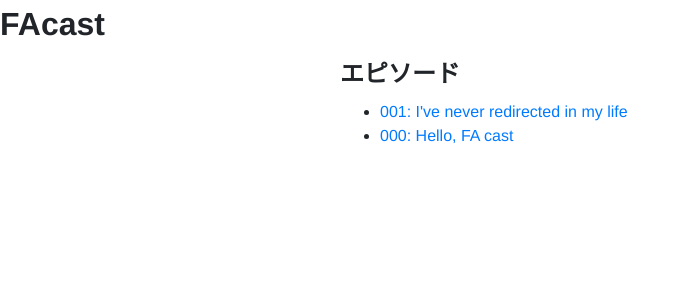
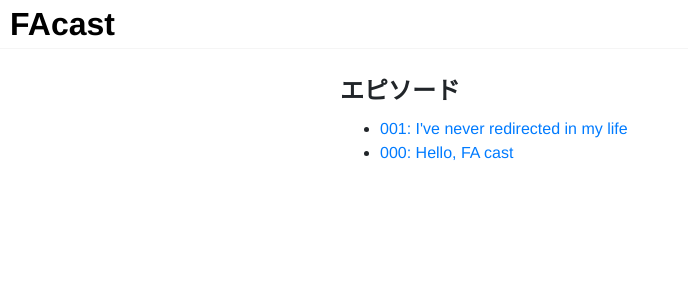
Before and after one commit to wilf312/FAcast, a Vue app: page / in a window 1280 px wide. Shown: the top 300 px of the page, without its empty margins (0-688 px from the left). Built offline with nearby package versions, Linux system fonts and the light colour scheme.

Commit message:
add goto top & add page transition

```diff
--- a/src/App.vue
+++ b/src/App.vue
@@ -2,7 +2,12 @@
   <div id="app">
     <Header />
     <div class="contents">
-      <router-view/>
+      <transition
+        name="fade"
+        mode="out-in"
+      >
+        <router-view class="child-view"></router-view>
+      </transition>
     </div>
   </div>
 </template>
@@ -30,4 +35,16 @@ export default {
   flex-direction: column;
   margin: 0 auto;
 }
+
+.fade-enter-active,
+.fade-leave-active {
+  transition-duration: 0.3s;
+  transition-property: opacity;
+  transition-timing-function: ease;
+}
+
+.fade-enter,
+.fade-leave-active {
+  opacity: 0
+}
 </style>
--- a/src/components/Header.vue
+++ b/src/components/Header.vue
@@ -1,11 +1,54 @@
 <template>
-  <h1 class="Header">
-    FAcast
-  </h1>
+  <div class="Header">
+    <div class="HeaderInner">
+      <h1>
+        <router-link :to="{name: 'Top'}" v-text="'FAcast'" />
+      </h1>
+
+      <transition
+        name="fade"
+        mode="out-in"
+      >
+        <p v-if="!isTopPage"><router-link :to="{name: 'Top'}" v-text="'< 一覧へ戻る'" /></p>
+      </transition>
+    </div>
+  </div>
 </template>
 
+<script>
+export default {
+  name: 'Header',
+  computed: {
+    isTopPage () {
+      return this.$route.name === 'Top'
+    }
+  }
+}
+</script>
+
 <style scoped>
-h1 {
+.Header {
+  box-sizing: border-box;
+  padding: 0 0 0 10px;
+  margin-bottom: 1.5rem;
+  border-bottom: 1px solid #f5f5f5;
+}
 
+.HeaderInner {
+  display: flex;
+  align-items: baseline;
+}
+
+h1, p {
+  margin-bottom: 0;
+}
+
+h1 a {
+  color: black;
+  text-decoration: none;
+}
+p {
+  margin-left: 1rem;
+  font-size: 1rem;
 }
 </style>
```
